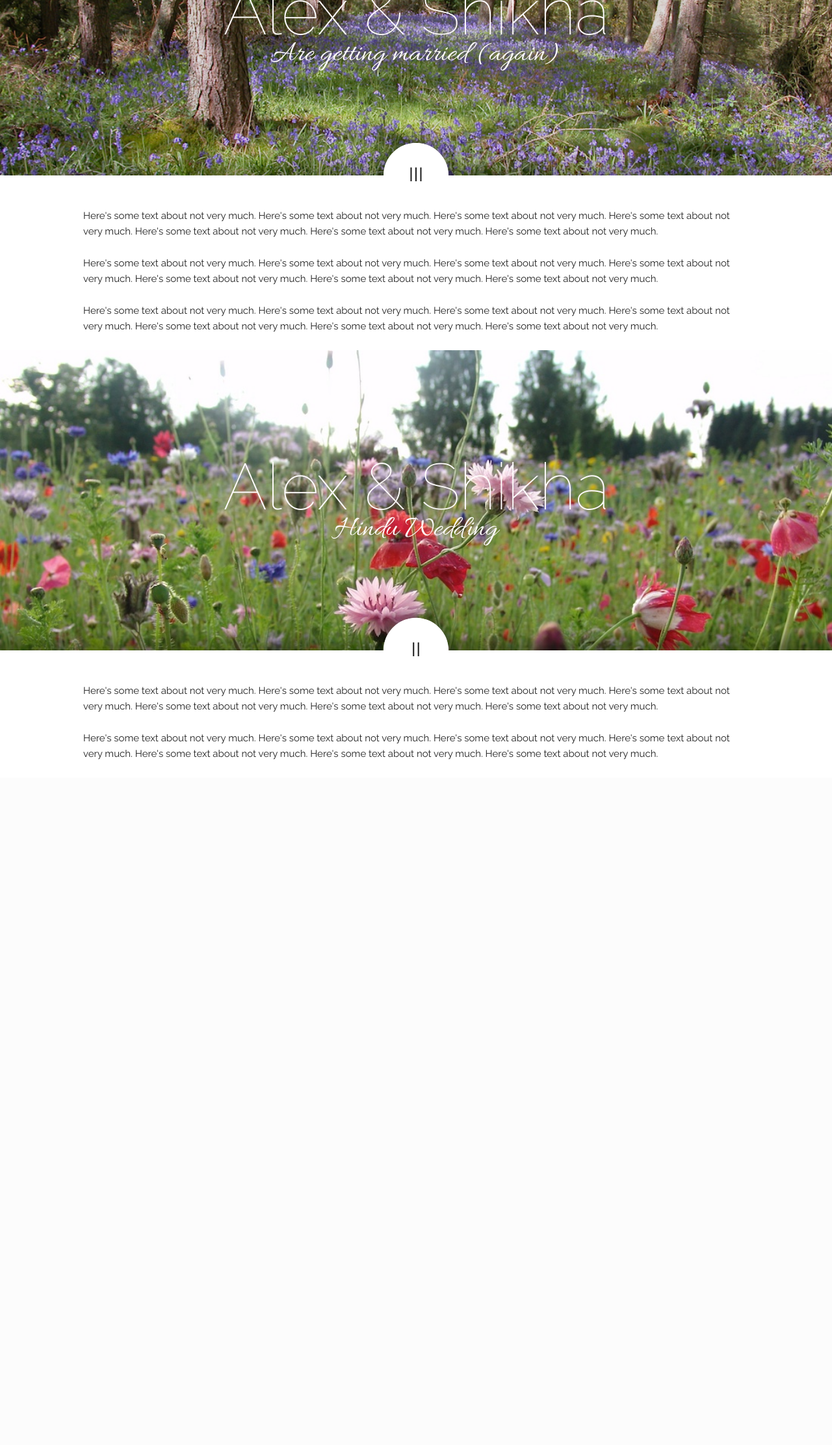
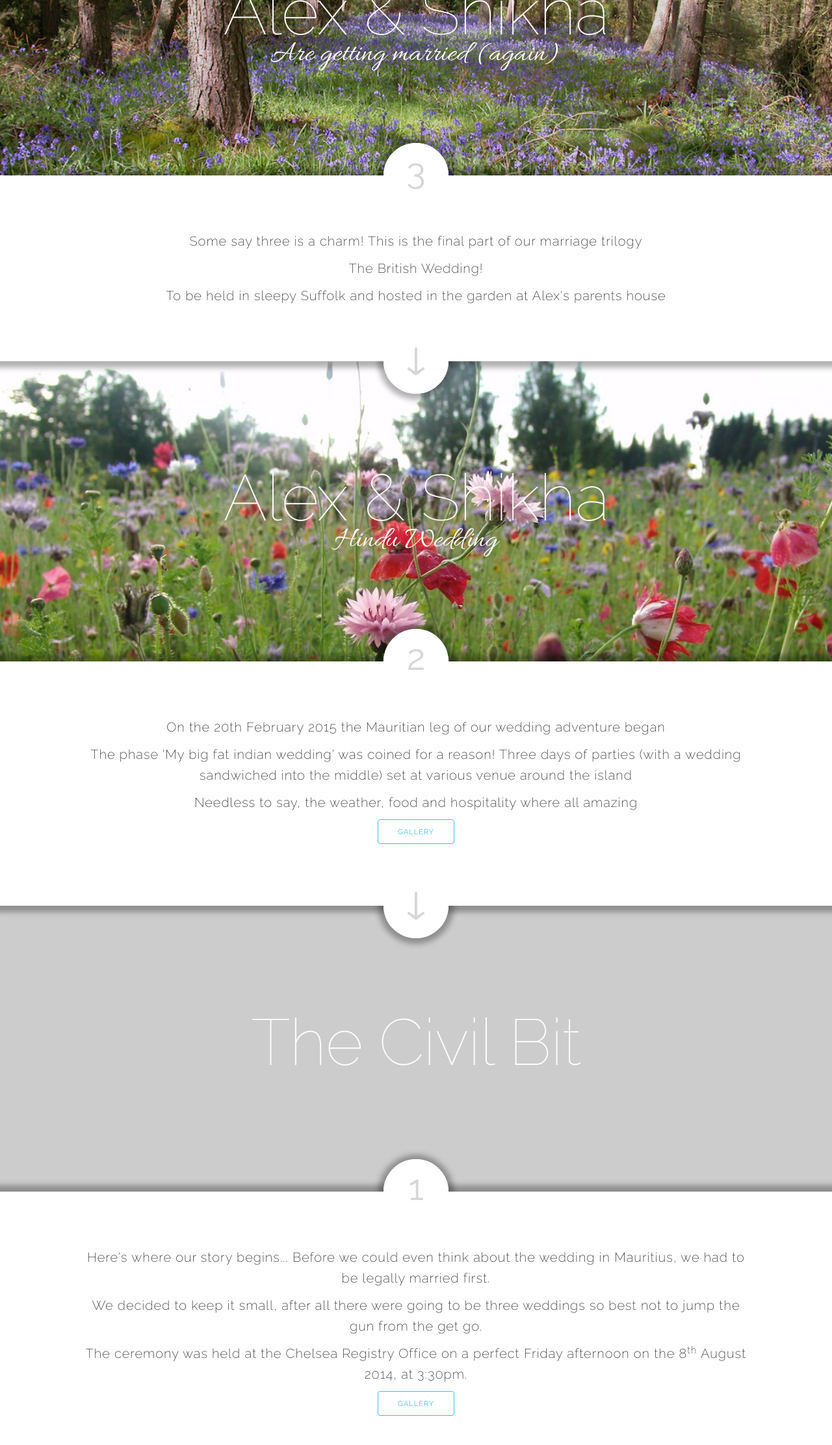
Before and after one commit to AlexTebbutt/aas-wedding, a PHP site: page / in a window 1280 px wide. Shown: the part 268-2492 px from the top of the page at 65% size. Before the commit the page ends 1437 px from the top, so only its background shows below. Run offline with PHP 8.4, Linux system fonts and the light colour scheme; some web fonts are replaced.

Commit message:
Further design work.

```diff
--- a/css/skeleton.css
+++ b/css/skeleton.css
@@ -177,7 +177,7 @@ input[type="button"] {
   color: #555;
   text-align: center;
   font-size: 11px;
-  font-weight: 600;
+  font-weight: 400;
   line-height: 38px;
   letter-spacing: .1rem;
   text-transform: uppercase;
@@ -206,8 +206,8 @@ button.button-primary,
 input[type="submit"].button-primary,
 input[type="reset"].button-primary,
 input[type="button"].button-primary {
-  color: #FFF;
-  background-color: #33C3F0;
+  color: #33C3F0;
+  background-color: transparent;
   border-color: #33C3F0; }
 .button.button-primary:hover,
 button.button-primary:hover,
@@ -222,7 +222,9 @@ input[type="button"].button-primary:focus {
   color: #FFF;
   background-color: #1EAEDB;
   border-color: #1EAEDB; }
-
+.button {
+	transition: all 0.5s ease;
+}
 
 /* Forms
 -------------------------------------------------- */
@@ -460,14 +462,14 @@ nav ul li {
 .banner.wedding-3 {
   background-image: url('../images/bluebells.jpg');
 	background-position: center top;
-	background-attachment: fixed;
+/* 	background-attachment: fixed; */
 	overflow: visible;
 }
 
 .banner.wedding-2 {
   background-image: url('../images/wild-flower.jpg');
 	background-position: center top;
-	background-attachment: fixed;
+/* 	background-attachment: fixed; */
 	overflow: visible;
 }
 
@@ -489,18 +491,28 @@ nav ul li {
 	font-size: 4.5rem;
 }
 
-
-
 p.roundal {
-	height: 75px;
-	width: 100px;
 	border-radius: 50px;
 	background-color: rgba(255,255,255,1);
-	font-size: 3rem;
+	color: rgba(214, 214, 214, 1);
+	font-size: 5.5rem;
+	height: 100px;
+	margin: -50px auto 0 auto;
 	text-align: center;
-	margin: -50px auto 0 auto;
 	vertical-align: middle;
-	padding-top: 25px;
+	width: 100px;
+}
+
+.announcement {
+	margin: 35px 0;
+	text-align: center;
+}
+
+.announcement p {
+	font-size: 2rem;
+	font-weight: 200;
+	letter-spacing: 0.1rem;
+	margin-bottom: 10px;
 }
 
 .blur {
@@ -510,13 +522,16 @@ box-shadow: inset 0px 0px 127px -1px rgba(0,0,0,0.64);
 }
 
 .shadow {
-	-webkit-box-shadow: 0px -16px 20px 1px rgba(0,0,0,0.3);
-	-moz-box-shadow: 0px -16px 20px 1px rgba(0,0,0,0.3);
-	box-shadow: 0px -16px 20px 1px rgba(0,0,0,0.3);
+	-webkit-box-shadow: 0px 0px 8px 10px rgba(0,0,0,0.3);
+	-moz-box-shadow: 0px 0px 8px 10px rgba(0,0,0,0.3);
+	box-shadow: 0px 0px 8px 10px rgba(0,0,0,0.3);
+	position: relative;
 }
 
 .roundal.shadow {
-	box-shadow: 0px -5px 20px 8px rgba(0,0,0,0.3);
+	box-shadow: 0px 1px 8px 8px rgba(0,0,0,0.3);
+	position: relative;
+	z-index: 10;
 }
 
 .behind {
@@ -527,8 +542,14 @@ box-shadow: inset 0px 0px 127px -1px rgba(0,0,0,0.64);
 	margin-bottom: -50px;
 }
 
+.roundal.bottom {
+	margin: 0 auto -50px auto;
+}
+
 .white {
 	background-color: rgba(255, 255, 255, 1);
+	position: relative;
+	z-index: 100;
 }
 
 
@@ -560,6 +581,13 @@ there.
 /* Larger than Desktop HD */
 @media (min-width: 1200px) {
 
+/*
+	body {
+	  font-size: 2.5em;
+	  line-height: 2.6;
+  }
+*/
+
 	.container {
 	  max-width: 1200px;
   }
--- a/index.html
+++ b/index.html
@@ -18,6 +18,7 @@
 <!--   <link href="//fonts.googleapis.com/css?family=Raleway:400,300,600" rel="stylesheet" type="text/css"> -->
   <link href='http://fonts.googleapis.com/css?family=Raleway:400,200,300,100|Raleway+Dots' rel='stylesheet' type='text/css'>
   <link href='http://fonts.googleapis.com/css?family=Allura' rel='stylesheet' type='text/css'>
+  <link href='http://fonts.googleapis.com/css?family=Cinzel:700,400' rel='stylesheet' type='text/css'>
 
   <!-- CSS
   –––––––––––––––––––––––––––––––––––––––––––––––––– -->
@@ -97,13 +98,19 @@
 
 	      <div class="twelve column white">
 
-	        <p class="roundal">III</p>
+	        <p class="roundal">3</p>
 
-	        <p>Here's some text about not very much. Here's some text about not very much. Here's some text about not very much. Here's some text about not very much. Here's some text about not very much. Here's some text about not very much. Here's some text about not very much. </p>
+					<div class="announcement">
 
-					<p>Here's some text about not very much. Here's some text about not very much. Here's some text about not very much. Here's some text about not very much. Here's some text about not very much. Here's some text about not very much. Here's some text about not very much. </p>
+		        <p>Some say three is a charm! This is the final part of our marriage trilogy</p>
 
-					<p>Here's some text about not very much. Here's some text about not very much. Here's some text about not very much. Here's some text about not very much. Here's some text about not very much. Here's some text about not very much. Here's some text about not very much. </p>
+		        <p>The British Wedding!</p>
+
+		        <p>To be held in sleepy Suffolk and hosted in the garden at Alex's parents house</p>
+
+					</div>
+
+	        <p class="roundal bottom">&#8595;</p>
 
 	      </div>
 
@@ -112,6 +119,8 @@
 	  </div>
 
 	</div>
+
+	<p class="roundal behind shadow"></p>
 
 	<div class="banner wedding-2">
 
@@ -139,11 +148,21 @@
 
 	      <div class="twelve column white">
 
-	        <p class="roundal">II</p>
+	        <p class="roundal">2</p>
 
-	        <p>Here's some text about not very much. Here's some text about not very much. Here's some text about not very much. Here's some text about not very much. Here's some text about not very much. Here's some text about not very much. Here's some text about not very much. </p>
+	        <div class="announcement">
 
-					<p>Here's some text about not very much. Here's some text about not very much. Here's some text about not very much. Here's some text about not very much. Here's some text about not very much. Here's some text about not very much. Here's some text about not very much. </p>
+		        <p>On the 20th February 2015 the Mauritian leg of our wedding adventure began</p>
+
+		        <p>The phase 'My big fat indian wedding' was coined for a reason! Three days of parties (with a wedding sandwiched into the middle) set at various venue around the island</p>
+
+		        <p>Needless to say, the weather, food and hospitality where all amazing</p>
+
+		        <a href="#" class="button button-primary">Gallery</a>
+
+	        </div>
+
+	        <p class="roundal bottom">&#8595;</p>
 
 	      </div>
 
@@ -153,6 +172,53 @@
 
 	</div>
 
+		<p class="roundal behind shadow"></p>
+
+	<div class="banner wedding-1">
+
+    <div class="row">
+
+      <div class="home-title twelve column">
+
+        <h1>The Civil Bit</h1>
+
+      </div>
+
+    </div>
+
+	</div>
+
+	<p class="roundal behind shadow"></p>
+
+	<div class="shadow">
+
+	  <div class="container">
+
+	    <div class="row">
+
+	      <div class="twelve column white">
+
+	        <p class="roundal">1</p>
+
+					<div class="announcement">
+
+		        <p>Here's where our story begins... Before we could even think about the wedding in Mauritius, we had to be legally married first.</p>
+
+		        <p>We decided to keep it small, after all there were going to be three weddings so best not to jump the gun from the get go.</p>
+
+		        <p>The ceremony was held at the Chelsea Registry Office on a perfect Friday afternoon on the 8<sup>th</sup> August 2014, at 3:30pm.</p>
+
+		        <a href="#" class="button button-primary">Gallery</a>
+
+					</div>
+
+	      </div>
+
+	    </div>
+
+	  </div>
+
+	</div>
 
 <!-- End Document
   –––––––––––––––––––––––––––––––––––––––––––––––––– -->
```
